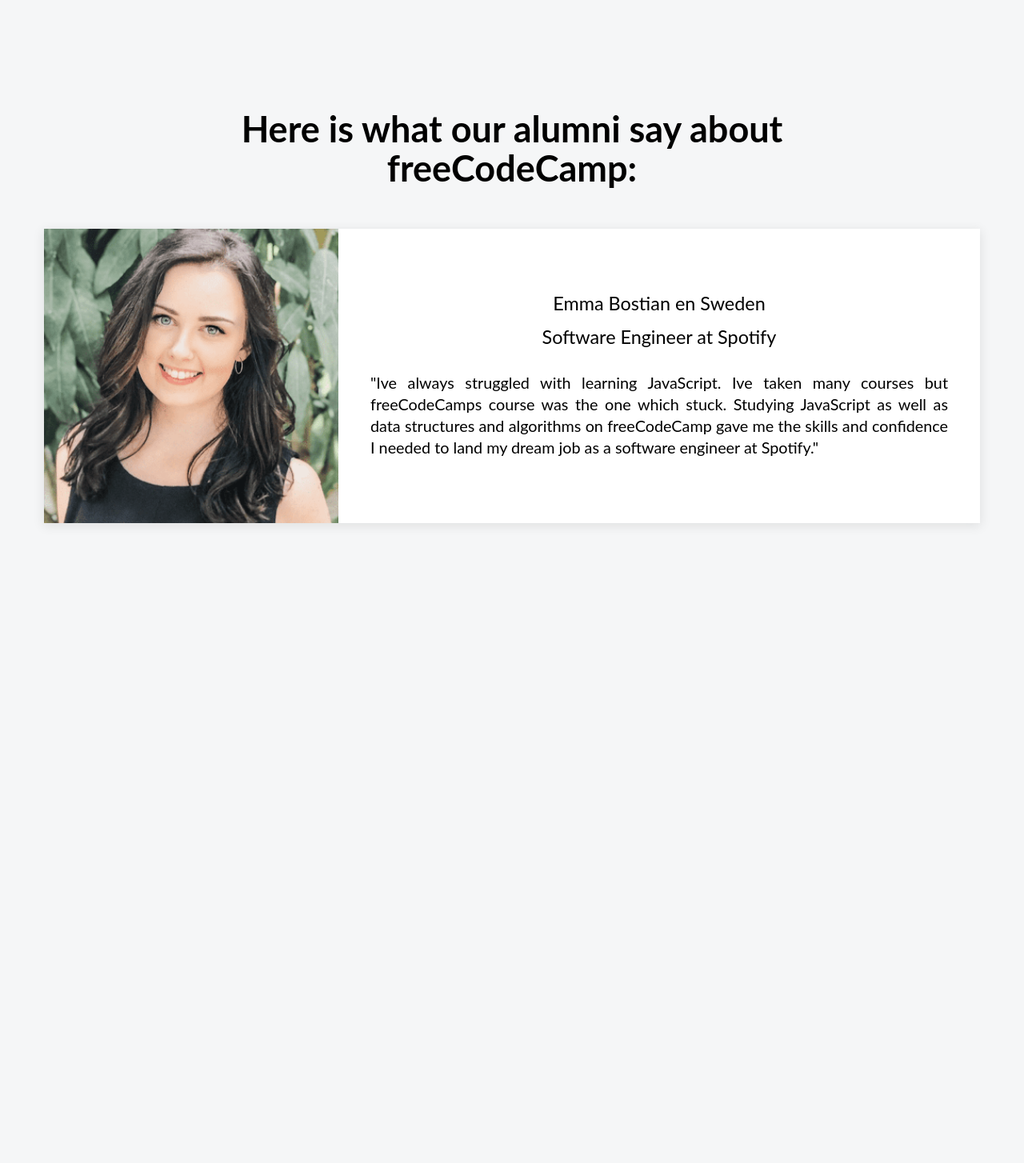
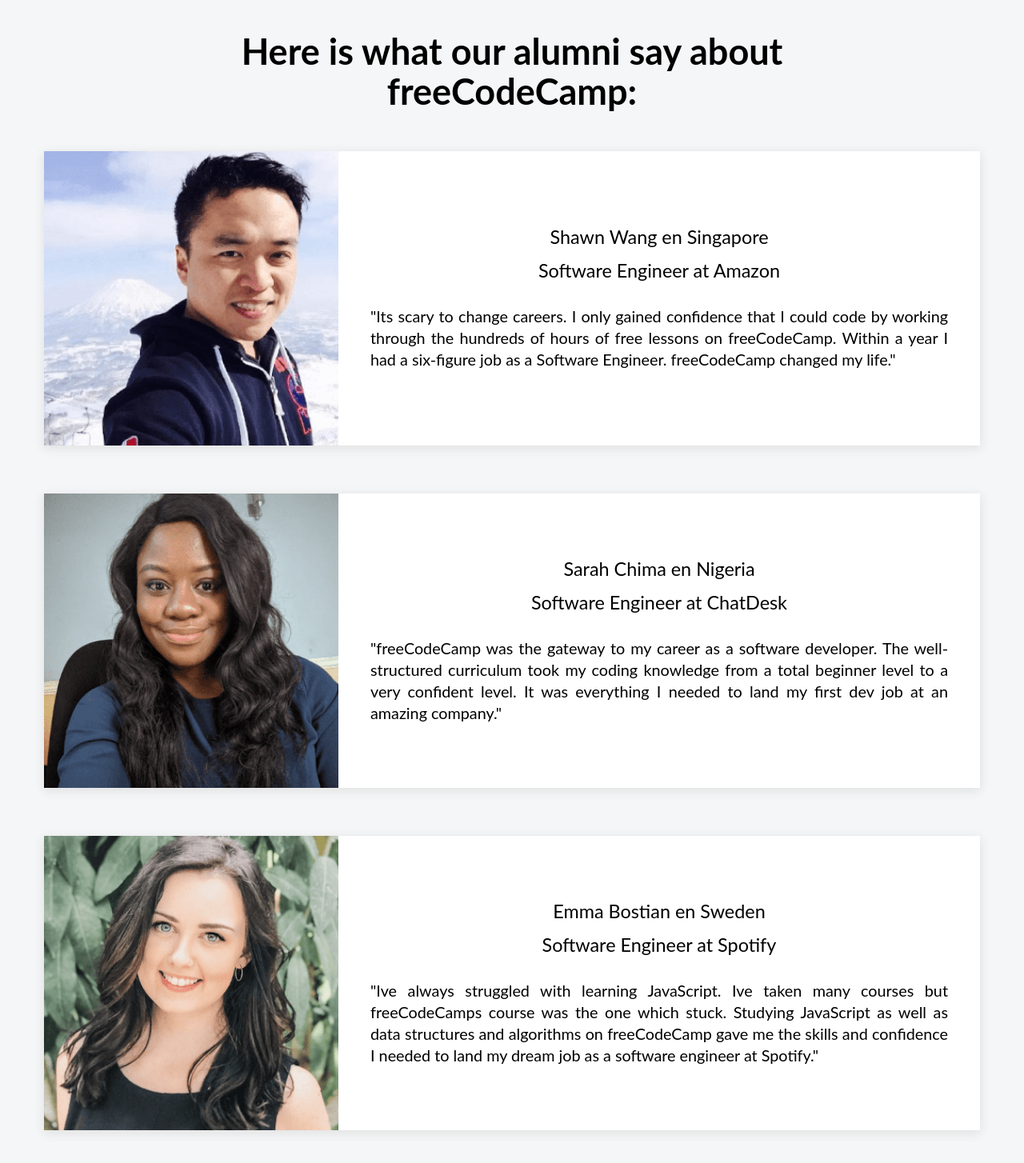
Before and after one commit to vmarialuzm/react-testimonios-freecodecamp, a React (Create React App) app: page / in a window 1280 px wide. Shown: the top 1454 px of the page at 80% size. Before the commit the page ends 800 px from the top, so only its background shows below. Built offline with nearby package versions, Linux system fonts and the light colour scheme.

Commit message:
Personalizar la Imagen

```diff
--- a/src/App.js
+++ b/src/App.js
@@ -7,9 +7,23 @@ function App() {
       <div className='contenedor-principal'>
         <h1>Here is what our alumni say about freeCodeCamp:</h1>
         <Testimonio
+          nombre='Shawn Wang'
+          pais='Singapore'
+          imagen='shawn'
+          cargo='Software Engineer'
+          empresa='Amazon'
+          testimonio='Its scary to change careers. I only gained confidence that I could code by working through the hundreds of hours of free lessons on freeCodeCamp. Within a year I had a six-figure job as a Software Engineer. freeCodeCamp changed my life.'/>
+        <Testimonio
+          nombre='Sarah Chima'
+          pais='Nigeria'
+          imagen='sarah'
+          cargo='Software Engineer'
+          empresa='ChatDesk'
+          testimonio='freeCodeCamp was the gateway to my career as a software developer. The well-structured curriculum took my coding knowledge from a total beginner level to a very confident level. It was everything I needed to land my first dev job at an amazing company.'/>
+        <Testimonio
           nombre='Emma Bostian'
           pais='Sweden'
-          imagen=''
+          imagen='emma'
           cargo='Software Engineer'
           empresa='Spotify'
           testimonio='Ive always struggled with learning JavaScript. Ive taken many courses but freeCodeCamps course was the one which stuck. Studying JavaScript as well as data structures and algorithms on freeCodeCamp gave me the skills and confidence I needed to land my dream job as a software engineer at Spotify.'/>
--- a/src/componentes/Testimonio.js
+++ b/src/componentes/Testimonio.js
@@ -6,7 +6,7 @@ function Testimonio(props) {
     <div className='contenedor-testimonio'>
       <img
         className='imagen-testimonio'
-        src={require('../imagenes/testimonio-emma.png')}
+        src={require(`../imagenes/testimonio-${props.imagen}.png`)}
         alt='Foto de Emma'/>
       <div className='contenedor-texto-testimonio'>
         <p className='nombre-testimonio'>{props.nombre} en {props.pais}</p>
```
